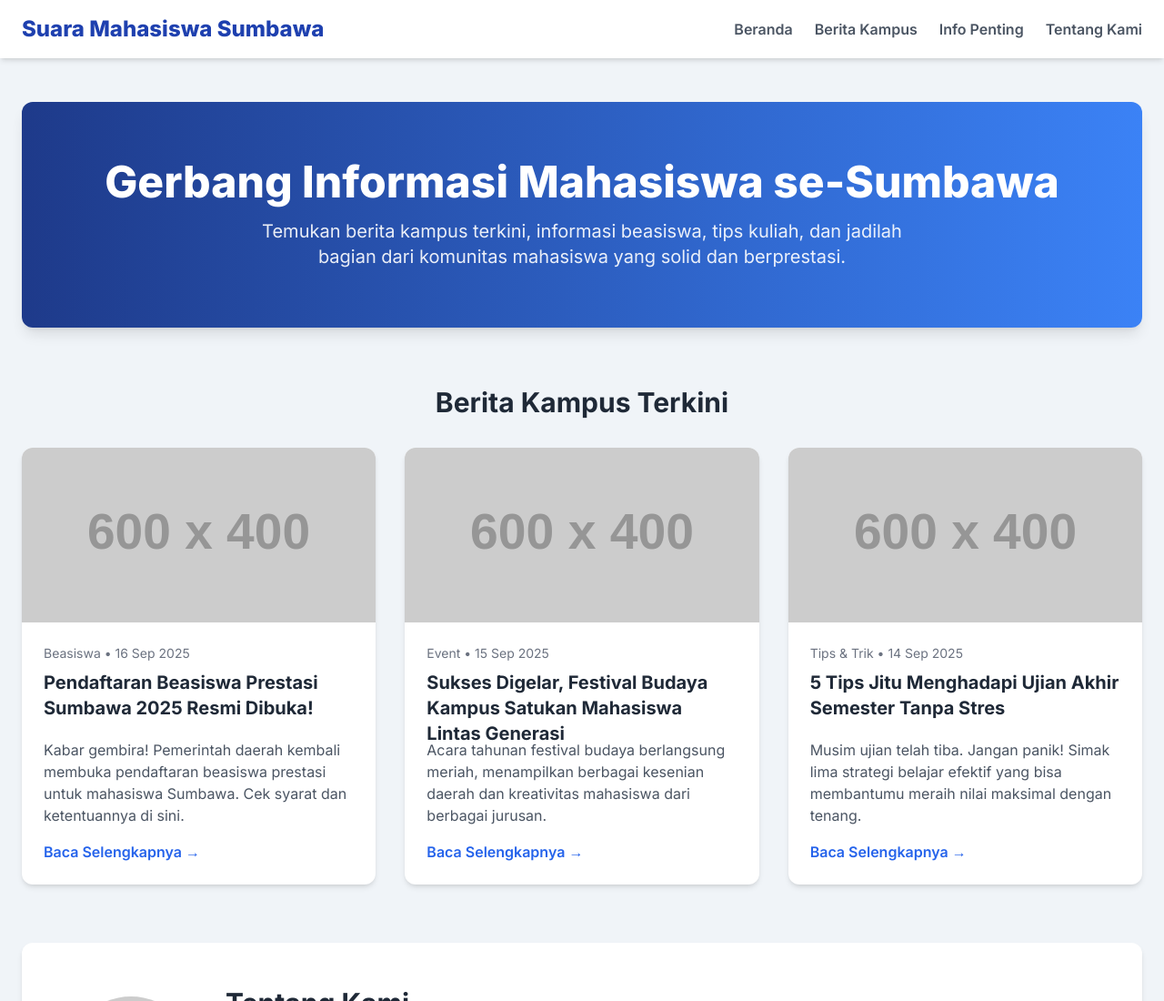
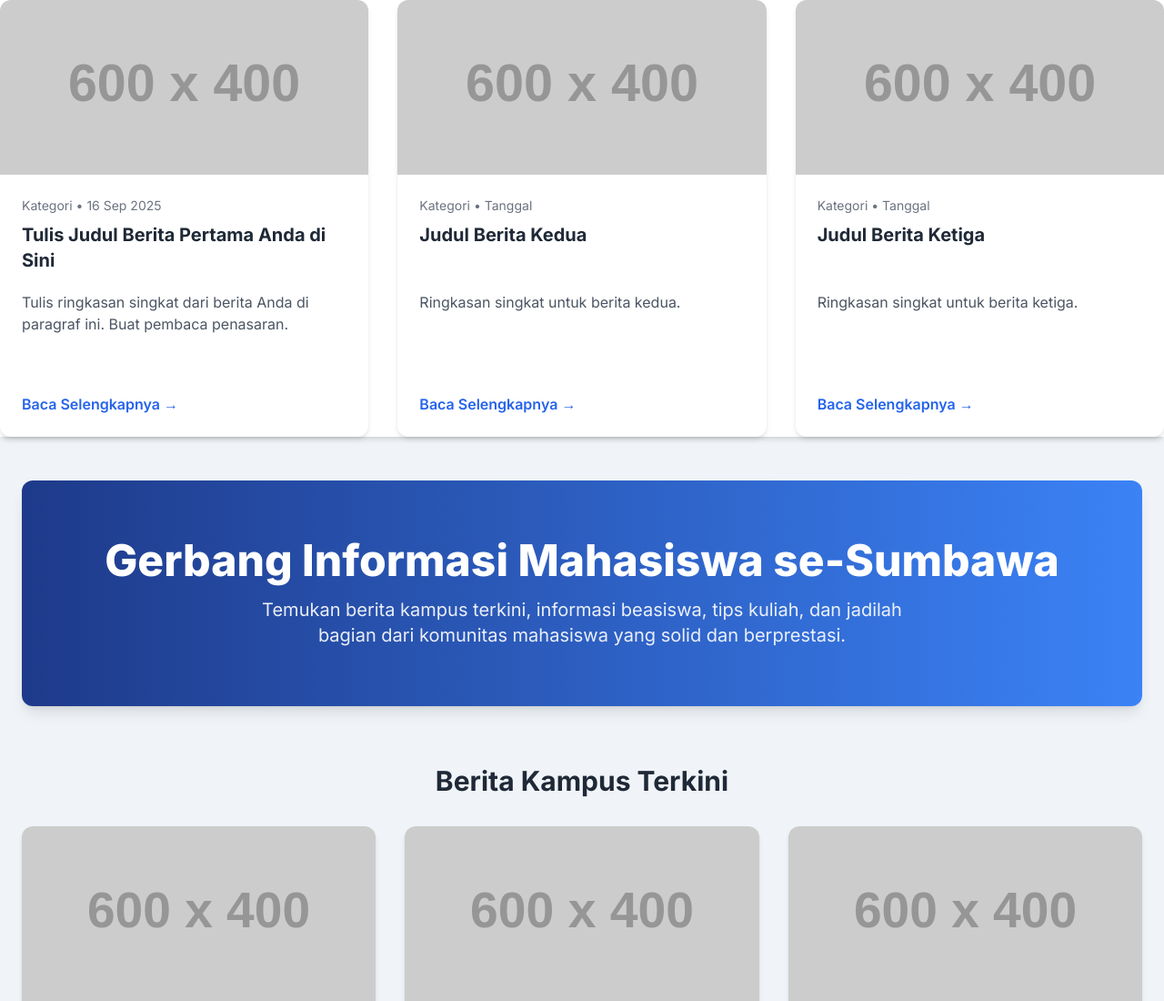
Before and after one commit to reniangraini601-png/reniangraini601, a plain HTML site: page index.html in a window 1280 px wide. Shown: the top 1100 px of the page at 91% size. Drawn offline with nearby package versions, Linux system fonts and the light colour scheme; placeholder pictures from the web are drawn by us.

Commit message:
index.html
Signed-off-by: reniangraini601-png <reniangraini601@gmail.com>

```diff
--- a/index.html
+++ b/index.html
@@ -32,20 +32,42 @@
 
     <!-- Header -->
     <header class="bg-white shadow-md sticky top-0 z-50">
-        <div class="container mx-auto px-6 py-4 flex justify-between items-center">
-            <a href="#" class="text-2xl font-extrabold text-blue-800">Suara Mahasiswa Sumbawa</a>
-            <nav class="hidden md:flex space-x-6">
-                <a href="#" class="text-gray-600 hover:text-blue-700 font-semibold">Beranda</a>
-                <a href="#berita" class="text-gray-600 hover:text-blue-700 font-semibold">Berita Kampus</a>
-                <a href="#info" class="text-gray-600 hover:text-blue-700 font-semibold">Info Penting</a>
-                <a href="#tentang" class="text-gray-600 hover:text-blue-700 font-semibold">Tentang Kami</a>
-            </nav>
-            <button class="md:hidden text-gray-700">
-                <svg xmlns="http://www.w3.org/2000/svg" class="h-6 w-6" fill="none" viewBox="0 0 24 24" stroke="currentColor">
-                    <path stroke-linecap="round" stroke-linejoin="round" stroke-width="2" d="M4 6h16M4 12h16m-7 6h7" />
-                </svg>
-            </button>
+       <div class="grid grid-cols-1 md:grid-cols-2 lg:grid-cols-3 gap-8">
+
+    <!-- Artikel 1 -->
+    <article class="bg-white rounded-xl shadow-md overflow-hidden hover:shadow-xl transition-shadow duration-300">
+        <img src="https://placehold.co/600x400/3b82f6/white?text=Foto+Berita+Anda" alt="Deskripsi gambar" class="w-full h-48 object-cover">
+        <div class="p-6">
+            <span class="text-sm text-gray-500">Kategori • 16 Sep 2025</span>
+            <h3 class="text-xl font-bold mt-2 mb-3 h-16">Tulis Judul Berita Pertama Anda di Sini</h3>
+            <p class="text-gray-600 mb-4 h-24 overflow-hidden">Tulis ringkasan singkat dari berita Anda di paragraf ini. Buat pembaca penasaran.</p>
+            <a href="#" class="font-semibold text-blue-600 hover:text-blue-700">Baca Selengkapnya &rarr;</a>
         </div>
+    </article>
+
+    <!-- Artikel 2 (bisa diisi nanti) -->
+    <article class="bg-white rounded-xl shadow-md overflow-hidden hover:shadow-xl transition-shadow duration-300">
+        <img src="https://placehold.co/600x400/10b981/white?text=Berita+Lainnya" alt="Deskripsi gambar" class="w-full h-48 object-cover">
+        <div class="p-6">
+            <span class="text-sm text-gray-500">Kategori • Tanggal</span>
+            <h3 class="text-xl font-bold mt-2 mb-3 h-16">Judul Berita Kedua</h3>
+            <p class="text-gray-600 mb-4 h-24 overflow-hidden">Ringkasan singkat untuk berita kedua.</p>
+            <a href="#" class="font-semibold text-blue-600 hover:text-blue-700">Baca Selengkapnya &rarr;</a>
+        </div>
+    </article>
+
+    <!-- Artikel 3 (bisa diisi nanti) -->
+    <article class="bg-white rounded-xl shadow-md overflow-hidden hover:shadow-xl transition-shadow duration-300">
+        <img src="https://placehold.co/600x400/f97316/white?text=Info+Penting" alt="Deskripsi gambar" class="w-full h-48 object-cover">
+        <div class="p-6">
+            <span class="text-sm text-gray-500">Kategori • Tanggal</span>
+            <h3 class="text-xl font-bold mt-2 mb-3 h-16">Judul Berita Ketiga</h3>
+            <p class="text-gray-600 mb-4 h-24 overflow-hidden">Ringkasan singkat untuk berita ketiga.</p>
+            <a href="#" class="font-semibold text-blue-600 hover:text-blue-700">Baca Selengkapnya &rarr;</a>
+        </div>
+    </article>
+
+</div>
     </header>
 
     <!-- Konten Utama -->
```
